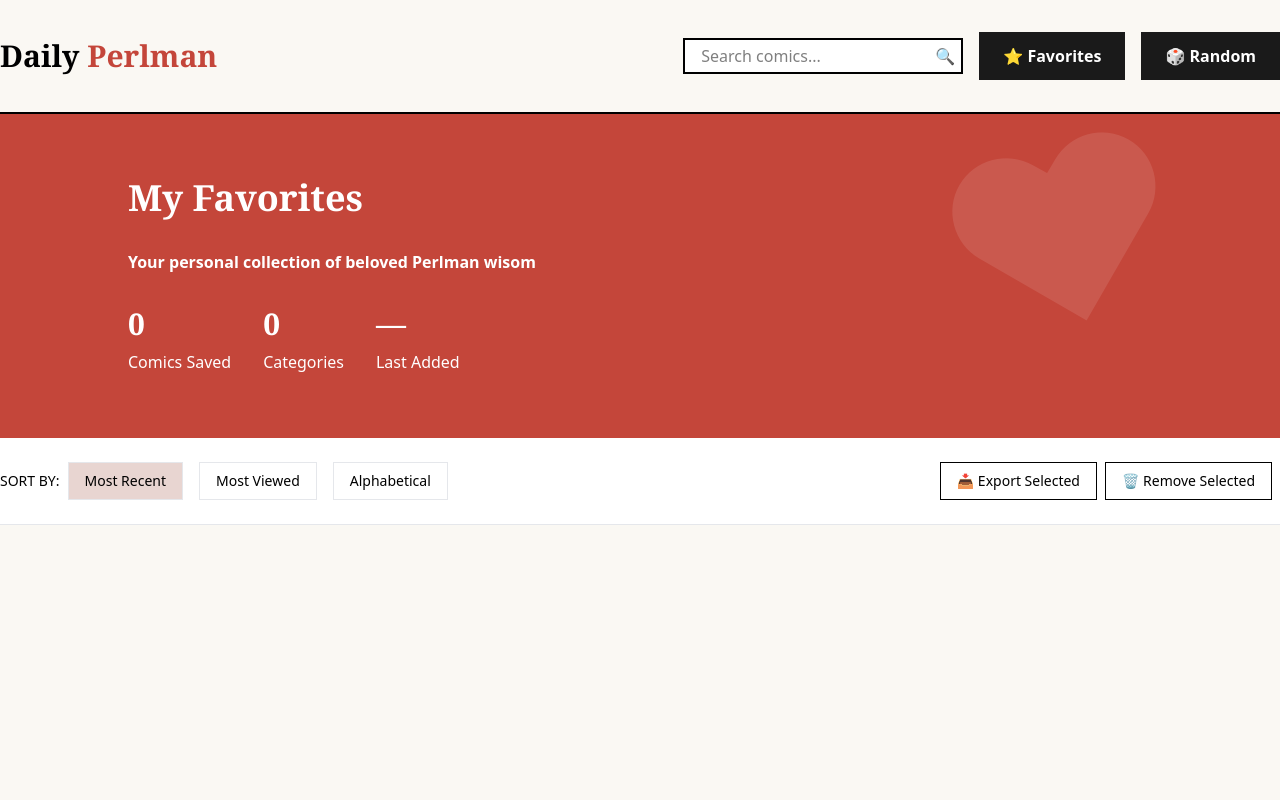
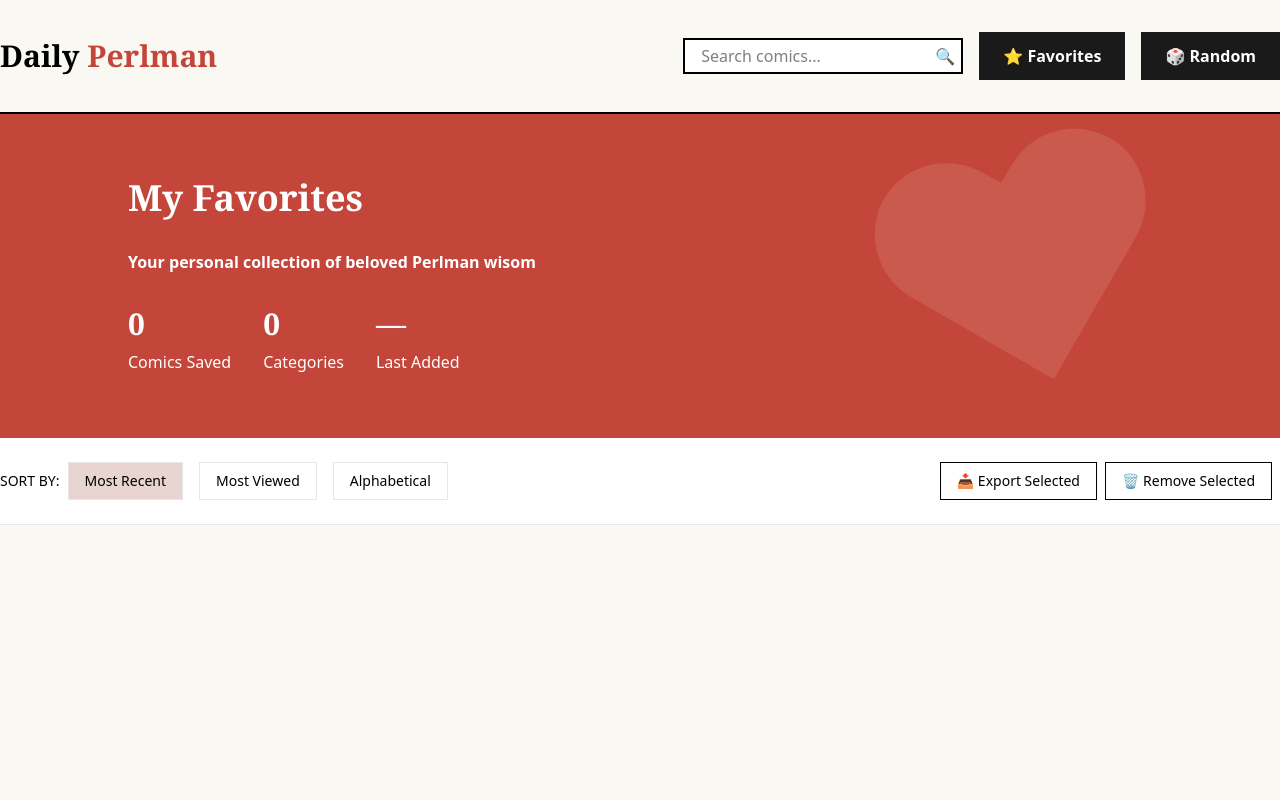
Before and after one commit to jdoneil/daily-dose, a React (Vite) app: page /favorites in a window 1280 px wide. Shown: the top 800 px of the page. Built offline with nearby package versions, Linux system fonts and the light colour scheme.

Commit message:
final fix for overlay favorites hero lol

```diff
--- a/src/App.tsx
+++ b/src/App.tsx
@@ -10,7 +10,8 @@ import { Footer } from "./components/Footer";
 // Add Skeleton
 // Search for duped logic and use hooks
 // Add animations
-// Add backend?
+// Add backend
+// Should search exist on routes other than main?
 
 function App() {
   const [searchQuery, setSearchQuery] = useState("");
--- a/src/index.css
+++ b/src/index.css
@@ -63,9 +63,10 @@ TODO MOVE THESE STYLES
 .favorites-hero::before {
   content: "♥";
   position: absolute;
-  font-size: 15rem;
+  font-size: 20rem;
   opacity: 0.1;
   right: 6rem;
-  top: 3rem;
+  top: 1rem;
   transform: rotate(-15deg);
+  pointer-events: none;
 }
```
